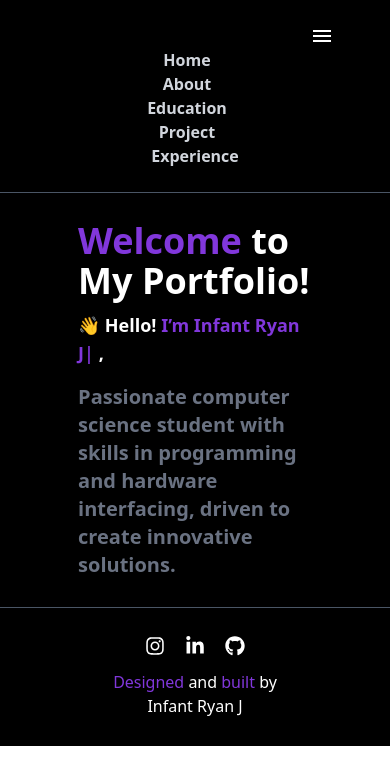
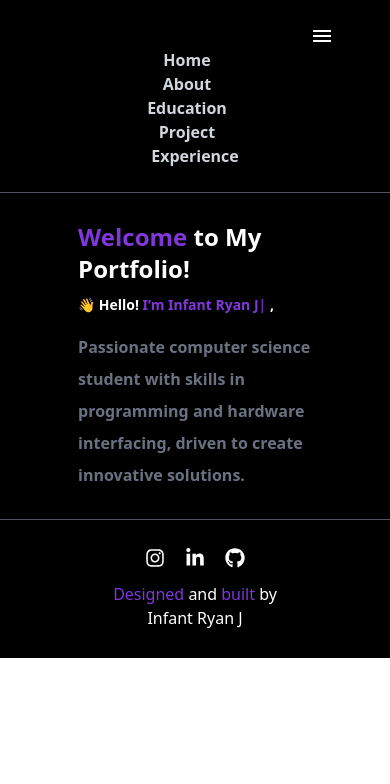
Before and after one commit to INFANT-RYAN/Portfolio, a React (Vite) app: page / in a window 390 px wide. Shown: the top 784 px of the page. Built offline with nearby package versions, Linux system fonts and the light colour scheme.

Commit message:
fix: home page typogtraphy

```diff
--- a/src/componants/Home.jsx
+++ b/src/componants/Home.jsx
@@ -4,11 +4,11 @@ export default function Home() {
   return (
     <div className="bg-black container  p-7 md:py-44 text-white flex justify-center">
       <div className="w-[70%]  leading-loose">
-        <h2 className="text-4xl font-bold pb-2.5">
+        <h2 className="md:text-4xl text-2xl font-bold pb-2.5">
           <span className="text-[#8137db]">Welcome</span> to My Portfolio!
         </h2>
 
-        <h3 className="font-bold text-lg pb-4">
+        <h3 className="font-bold md:text-lg text-sm pb-4">
           &#128075; Hello!{" "}
           <span className="text-[#8137db]">
             {" "}
@@ -18,7 +18,7 @@ export default function Home() {
           </span>
           ,
         </h3>
-        <p className="text-xl ">
+        <p className="md:text-xl ">
           <span className="md:pl-16  font-semibold text-gray-500">
           Passionate computer science student with skills in programming and hardware interfacing, driven to create innovative solutions.
           </span>
```
